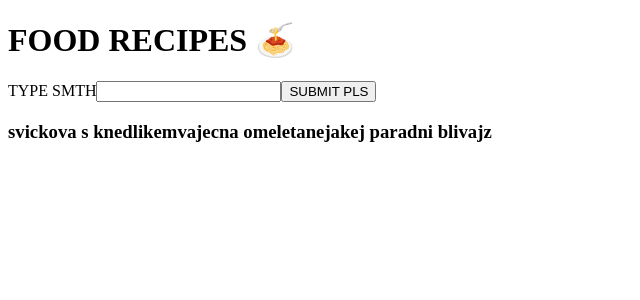
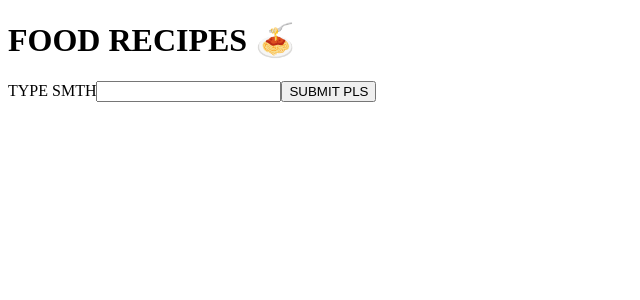
Before and after one commit to MOONYROS/js-react-cookbook, a React (Vite) app: page / in a window 1280 px wide. Shown: the top 300 px of the page, without its empty margins (0-640 px from the left). Built offline with nearby package versions, Linux system fonts and the light colour scheme.

Commit message:
test component handling

```diff
--- a/src/App.jsx
+++ b/src/App.jsx
@@ -8,18 +8,19 @@ import SubmitForm from "./components/SubmitForm";
 
 export default function App() {
     const [recipes, setRecipes] = useState(SORTED_SAMPLES);
-    const recipesArr = [
-        "svickova s knedlikem",
-        "vajecna omeleta",
-        "nejakej paradni blivajz",
-    ];
+
+    const [submittedText, setSubmittedText] = useState("");
+
+    const handleSubmit = (text) => {
+        setSubmittedText(text);
+    };
 
     return (
         <>
             <h1>FOOD RECIPES 🍝</h1>
 
-            <SubmitForm />
-            <TestComponent recipeNames={recipesArr} />
+            <SubmitForm onFormSubmit={handleSubmit} />
+            {submittedText && <TestComponent recipeNames={submittedText} />}
 
             {/* <RecipeEdit onRecipeCreate={handleSubmit} />
             <RecipeList recipes={recipes} /> */}
```
